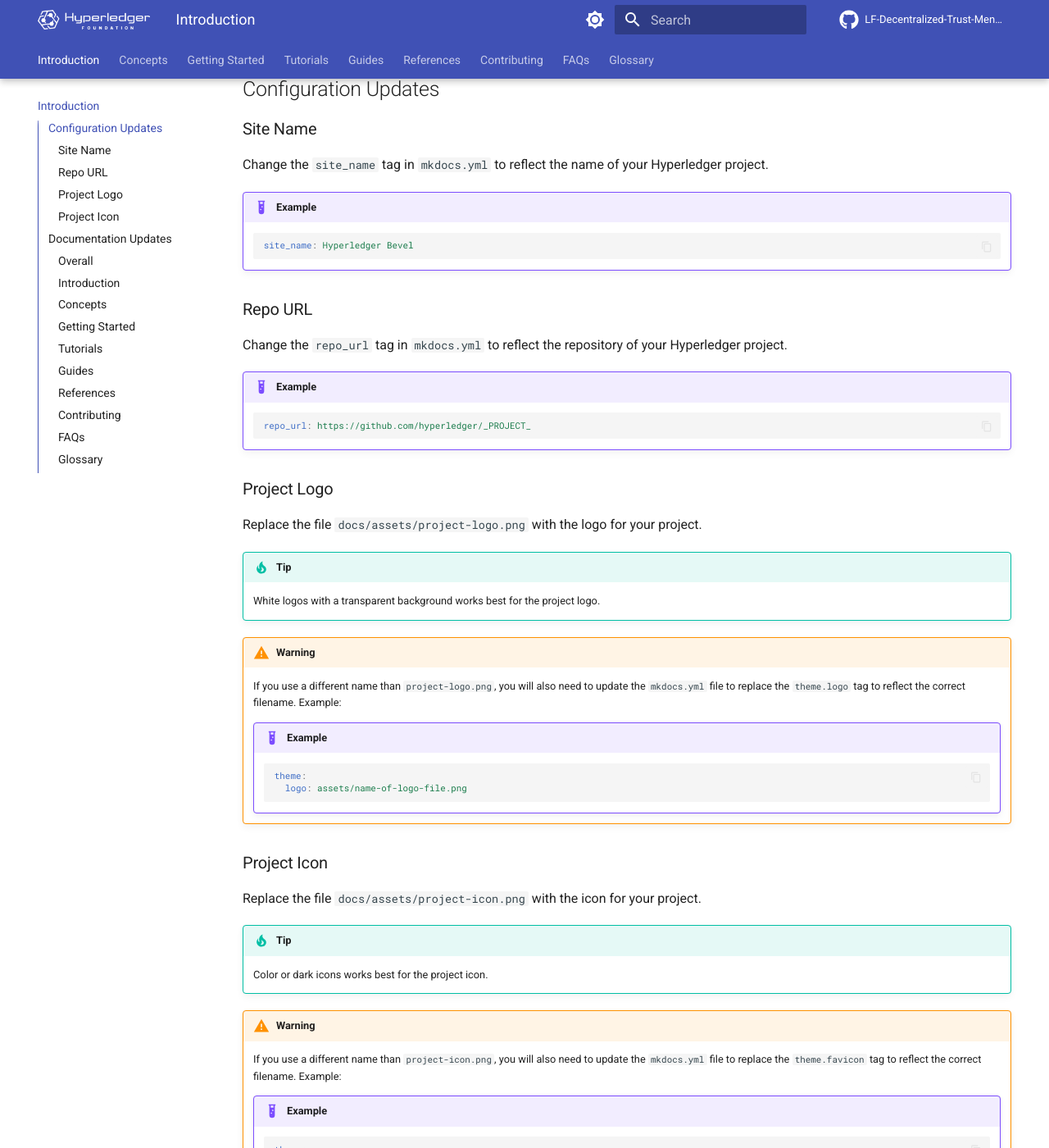
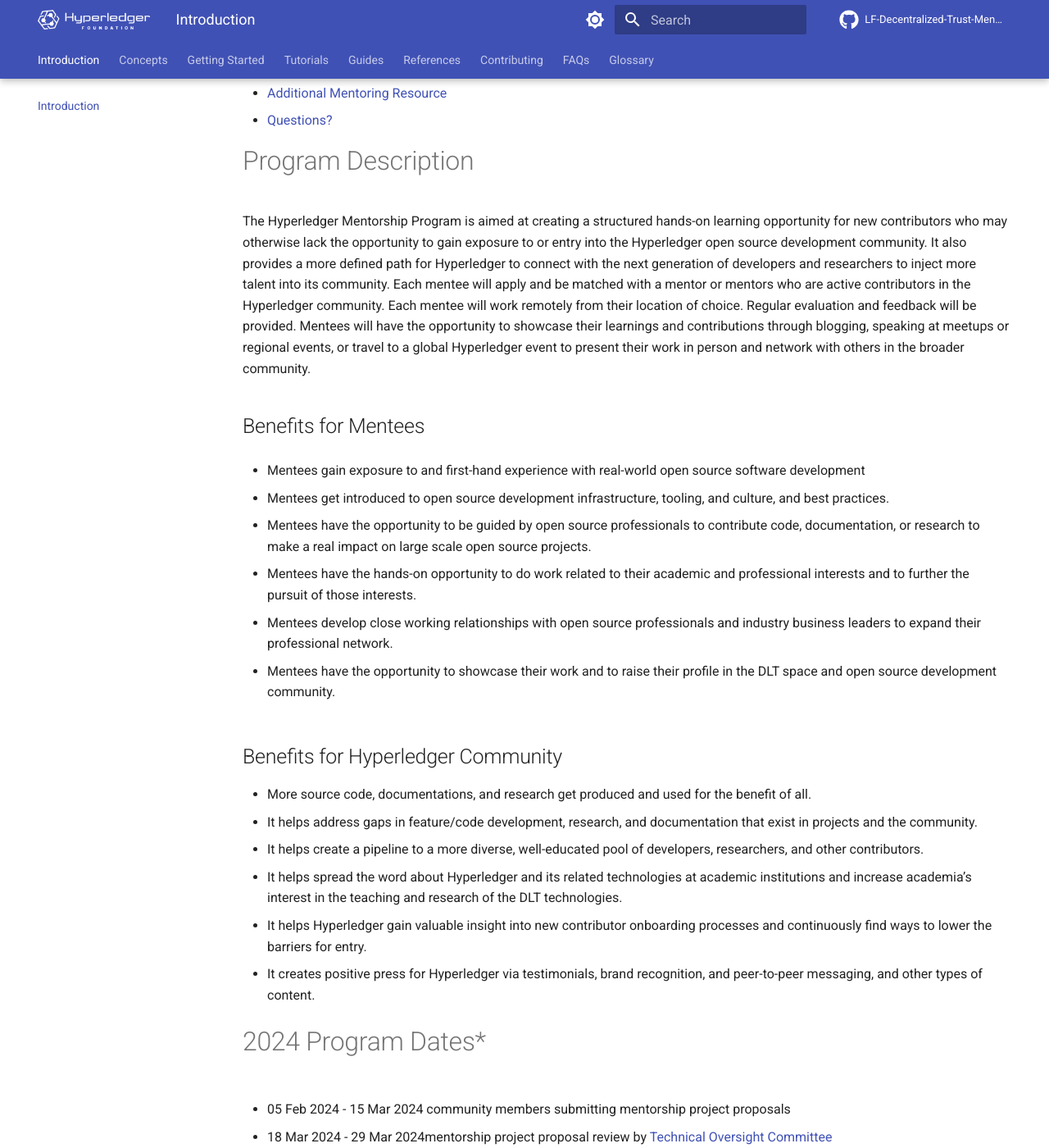
Before and after one commit to arsulegai/mentorship-program, an MkDocs documentation site: the page built from docs/index.md, in a window 1280 px wide and 1400 px high, scrolled down 295 px. Shown: the whole window at 82% size. Built offline with MkDocs 1.6.1 and Material for MkDocs 9.7.7, drawn with Linux system fonts in a browser that asks for light colours; comment, search, counter and statistics services are not loaded; the version menu is left out; some of the changed text lies outside the part shown.

Commit message:
Update index.md
Signed-off-by: Ry Jones <ry@linux.com>

```diff
--- a/docs/index.md
+++ b/docs/index.md
@@ -1,3 +1,81 @@
+# Hyperledger Mentorship Program
+
+*   [Program Description](#program-description)
+    *   [Benefits for Mentees](#benefits-for-mentees)
+    *   [Benefits for Hyperledger Community](#benefits-for-hyperledger-community)
+*   [2024 Program Dates\*](#2024-program-dates)
+*   [Mentee Stipend](#mentee-stipend)
+*   [Additional Mentoring Resource](#additional-mentoring-resource)
+*   [Questions?](#questions)
+
+# Program Description
+
+The Hyperledger Mentorship Program is aimed at creating a structured hands-on learning opportunity for new contributors who may otherwise lack the opportunity to gain exposure to or entry into the Hyperledger open source development community. It also provides a more defined path for Hyperledger to connect with the next generation of developers and researchers to inject more talent into its community. Each mentee will apply and be matched with a mentor or mentors who are active contributors in the Hyperledger community. Each mentee will work remotely from their location of choice. Regular evaluation and feedback will be provided. Mentees will have the opportunity to showcase their learnings and contributions through blogging, speaking at meetups or regional events, or travel to a global Hyperledger event to present their work in person and network with others in the broader community.
+
+## Benefits for Mentees
+
+*   Mentees gain exposure to and first-hand experience with real-world open source software development
+
+*   Mentees get introduced to open source development infrastructure, tooling, and culture, and best practices.
+
+*   Mentees have the opportunity to be guided by open source professionals to contribute code, documentation, or research to make a real impact on large scale open source projects.
+*   Mentees have the hands-on opportunity to do work related to their academic and professional interests and to further the pursuit of those interests.
+
+*   Mentees develop close working relationships with open source professionals and industry business leaders to expand their professional network.
+
+*   Mentees have the opportunity to showcase their work and to raise their profile in the DLT space and open source development community.
+
+## Benefits for Hyperledger Community
+
+*   More source code, documentations, and research get produced and used for the benefit of all.
+*   It helps address gaps in feature/code development, research, and documentation that exist in projects and the community.
+*   It helps create a pipeline to a more diverse, well-educated pool of developers, researchers, and other contributors.
+
+*   It helps spread the word about Hyperledger and its related technologies at academic institutions and increase academia’s interest in the teaching and research of the DLT technologies.
+
+*   It helps Hyperledger gain valuable insight into new contributor onboarding processes and continuously find ways to lower the barriers for entry.
+
+*   It creates positive press for Hyperledger via testimonials, brand recognition, and peer-to-peer messaging, and other types of content.
+
+
+# 2024 Program Dates\*
+
+*   05 Feb 2024 - 15 Mar 2024 community members submitting mentorship project proposals
+
+*   18 Mar 2024 - 29 Mar 2024mentorship project proposal review by [Technical Oversight Committee](https://toc.hyperledger.org/)
+
+*   04 Apr 2024 - 10 May 2024 mentee application period on [LFX Mentorship](https://mentorship.lfx.linuxfoundation.org/)
+*   13 May 2024 - 24 May 2024 mentee application review and applicant interview
+
+*   27 May 2024 - 31 May 2024 selected mentee notification and acceptance
+
+*   03 Jun 2024 - 14 Jun 2024 1st two weeks of June  onboarding/orientation sessions
+*   17 Jun 2024 - 29 Nov 2024 **mentee/mentor working period** (mentees are expected to commit 15-20 hours a week on a consistent basis during this time)
+*   22 Jul 2024\- 26 Jul 2024  1st quarter mentee evaluation
+*   02 Sep 2024 - 06 Sep 2024 midterm mentee evaluation, and midterm stipend will be paid to eligible mentees if they are in good standing following the midterm evaluation
+*   14 Oct 2024 - 18 Oct 2024 3rd quarter mentee evaluation
+*   25 Nov 2024\- 29 Nov 2024  final mentee evaluation, and final stipend will be paid to eligible mentees if they are in good standing following the final evaluation and successful completion of deliverables as determined by the mentor and program staff
+
+\* *The program dates are subject to change without advanced notice*.
+
+# Mentee Stipend
+
+Mentees may be eligible to receive a stipend. The total stipend amount will be calculated using [a tiered structure based on the country where the mentee resides when participating in the program](https://docs.linuxfoundation.org/lfx/mentorship/mentee-stipends). The stipend will be paid in two installments provided that regular interval evaluations show the mentee eligible to received a stipend is making satisfactory progress. The final installment will be paid upon successful project completion as evaluated by the mentor(s) and the program staff.
+
+# Additional Mentoring Resource
+
+
+
+Hyperledger Collaborative Learning Program (CLP) is a pilot program to connect those interested in mentoring with those seeking guided open source contribution experience. It is an extension of the regular Hyperledger Mentorship Program to offer additional mentoring resources to expand the number of new contributors receiving mentoring and guidance to enter the community and to become a productive active contributor to the Hyperledger open source community. Please visit the [CLP](https://lf-hyperledger.atlassian.net/wiki/display/CLP/Collaborative+Learning+Program) page for additional details.
+
+# Questions?
+
+Please email [mentorship@hyperledger.org](mailto:mentorship@hyperledger.org)
+
+
+
+
+
 # Introduction
 
 This repository contains a template that will allow you to quickly bring up a documentation site for Hyperledger _PROJECT_. In general, the template provides suggested topics that should be covered in your documentation; however, you can always add/remove content to fit the needs of the project.
```
